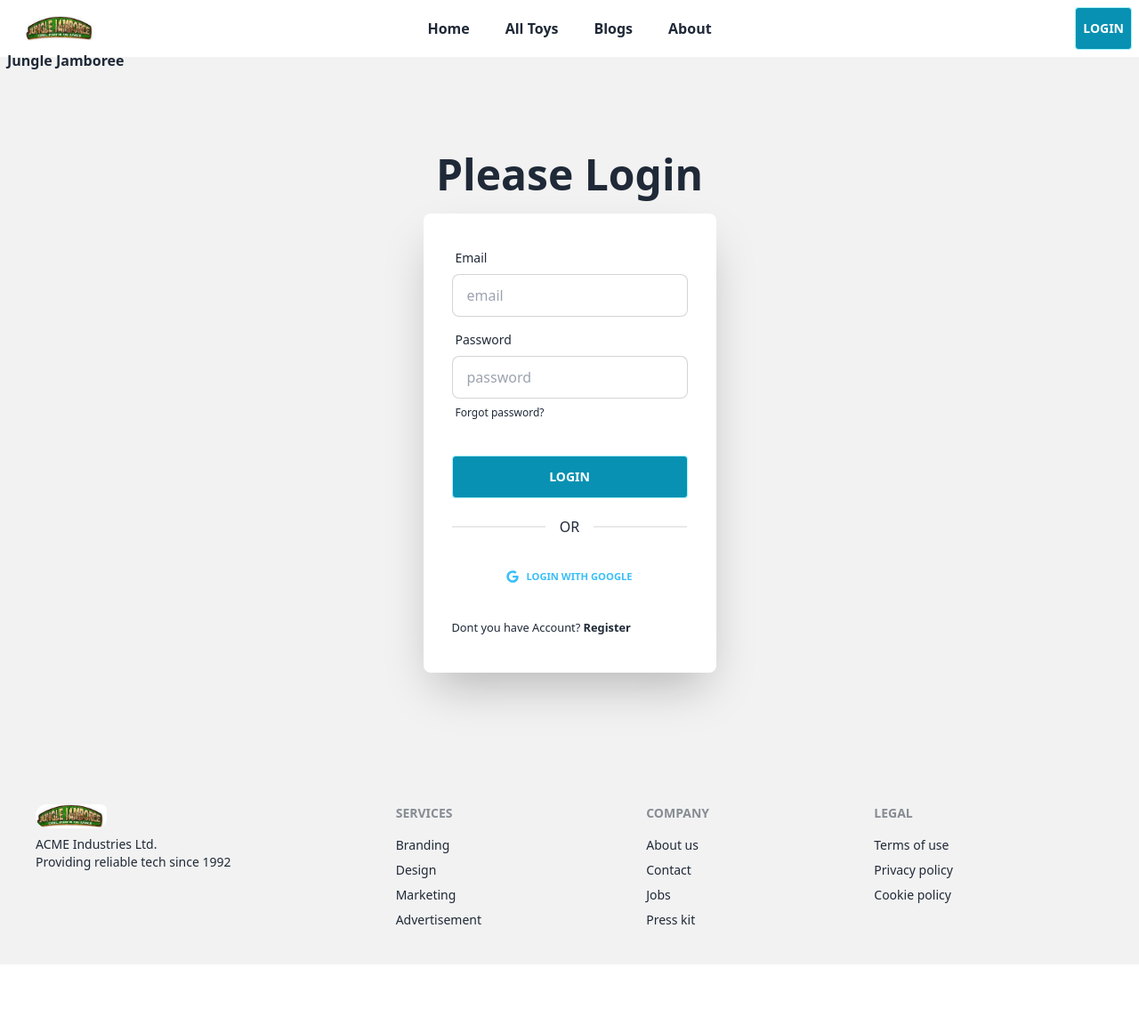
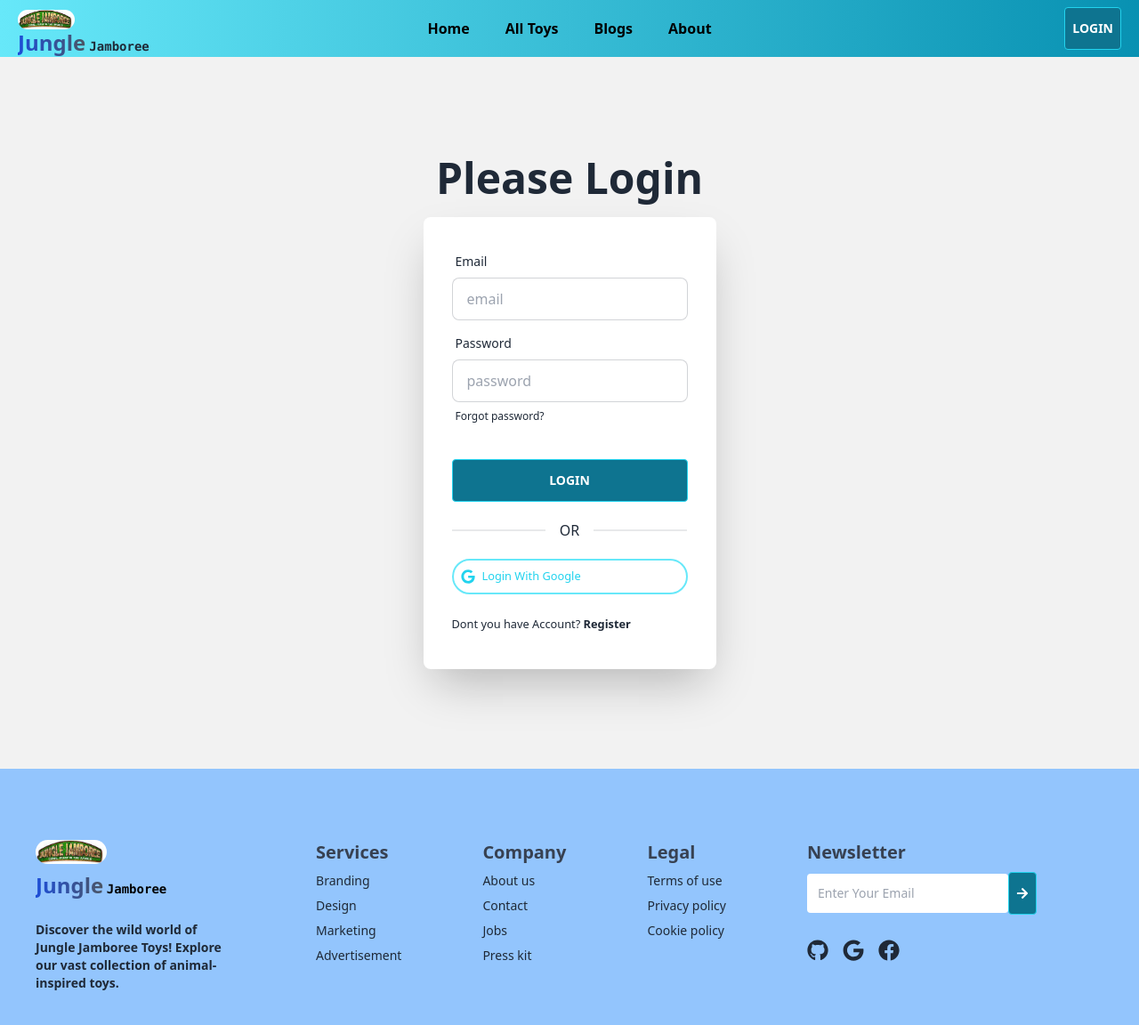
Before and after one commit to yeasinbhuiyan/Jungle-Jamboree-Client, a React (Vite) app: page /login in a window 1280 px wide. Shown: the top 1152 px of the page at 89% size. Before the commit the page ends 1084 px from the top, so only its background shows below. Built offline with nearby package versions, Linux system fonts and the light colour scheme; no server answers.

Commit message:
about section modified

```diff
--- a/public/toys.json
+++ b/public/toys.json
@@ -93,7 +93,7 @@
         "img": "path/to/image1.jpg",
         "toy_name": "Dolphin",
         "seller_name": "Merin Samshu",
-        "seller_email": "ocean.toys@example.com",
+        "seller_email": "Merin Samshu@gmail.com",
         "price": 19.99,
         "ratings": 4.5,
         "subcategory": "Ocean Explorers",
--- a/src/Pages/Home/About/AboutUs.jsx
+++ b/src/Pages/Home/About/AboutUs.jsx
@@ -13,15 +13,15 @@ const AboutUs = () => {
 
 
         return (
-            <div className='grid grid-cols-1 md:grid-cols-2 p-10 md:p-1  gap-10 py-10 items-center mx-auto bg-base-200'>
-                <div className='mx-auto'>
+            <div className='grid grid-cols-1 md:grid-cols-2 p-10 md:p-1   gap-10 py-10 items-center mx-auto bg-base-200'>
+                <div className='mx-auto py-10'>
                     <div className='relative '>
                         <img className='h-full try2 w-96 rounded' src={img} alt="" />
                         <img className='absolute try1 md:top-40 top-28 left-20  md:left-40 bottom-0  w-20 rounded border-4 border-gray-200' src={img3} alt="" />
                     </div>
                 </div>
-                <div className='space-y-6 mx-auto'>
-                    <h1 className='text-3xl font-light'>About Us</h1>
+                <div className='space-y-6 mx-auto py-10'>
+                    <h1 className='text-3xl border-l-indigo-400 border-l-8 p-5 rounded-full font-light'>Learn About Us</h1>
                     <div className='space-y-3'>
                         <h1 className='font-semibold  text-3xl'>Join Our Animal Toys Adventure</h1>
                         <p className='font-medium text-sm'>Step into a world of imagination, exploration, and endless fun with Jungle Jamboree. Browse our extensive collection of animal toys and discover a world where creativity knows no bounds. We invite you to join our community of animal lovers and embark on an exciting adventure that will inspire joy, learning, and unforgettable memories.</p>
@@ -31,7 +31,7 @@ const AboutUs = () => {
                         <p className='font-medium text-sm'>Jungle Jamboree we believe in the power of giving back. We are committed to making a positive impact on both our local and global communities. Through partnerships with reputable animal welfare organizations and conservation initiatives, we actively support efforts to protect and preserve the diverse wildlife that inspires our toys. Additionally, we strive to adopt eco-friendly practices in our operations, using sustainable packaging materials and reducing our environmental footprint. When you choose [Website Name], you not only bring joy to your loved</p>
                     </div>
                     <div>
-                        <Link to='/about'> <button className='flex items-center border-2 border-transparent btn btn-outline btn-info border-cyan-300 rounded-full'>Read more <FaArrowRight className='ml-2'></FaArrowRight></button></Link>
+                        <Link to='/about'> <button className='flex items-center border-2 p-2 hover:bg-cyan-400 text-cyan-400 hover:text-gray-700 border-cyan-300 rounded-full'>Read more <FaArrowRight className='ml-2'></FaArrowRight></button></Link>
                     </div>
                 </div>
 
--- a/src/Pages/Home/Banner/Banner.css
+++ b/src/Pages/Home/Banner/Banner.css
@@ -31,3 +31,12 @@
     background-size: cover;
 
 }
+.banner-footer {
+    background-image: url(' https://i.ibb.co/TL2Ph7h/fluffy-toy-texture-close-up.jpg ');
+    height: 100vh;
+
+    background-repeat: no-repeat;
+
+    background-size: cover;
+
+}
--- a/src/Shared/Footer/Footer.jsx
+++ b/src/Shared/Footer/Footer.jsx
@@ -3,6 +3,7 @@
 // import {  FaDiscord, FaInstagram, FaTwitter } from 'react-icons/fa';
 import logo from '/logo.jpeg'
 import './Footer.css'
+import { FaArrowRight, FaFacebook, FaGithub, FaGoogle, FaGooglePlusG } from 'react-icons/fa';
 
 
 const Footer = () => {
@@ -96,31 +97,45 @@ const Footer = () => {
 
             </div>
         </section> */}
-                <footer className="footer p-10 bg-base-200  text-base-content">
+                <footer className="footer   p-10 py-20 bg-blue-300">
                     <div>
 
-                        <img className="w-20 logo rounded-full" src={logo} alt="" />
-                        <p>ACME Industries Ltd.<br />Providing reliable tech since 1992</p>
+                        <img className="w-20 rounded-full" src={logo} alt="" />
+                        <h1 className="font-bold text-black  mb-4  top-8 "><span className="text-2xl text-gradient">Jungle</span> <small className="font-mono text-sm">Jamboree</small></h1>
+                        <p className='text-sm font-lg font-semibold w-56'>Discover the wild world of Jungle Jamboree Toys! Explore our vast collection of animal-inspired toys.</p>
                     </div>
                     <div>
-                        <span className="footer-title">Services</span>
+                        <span className="text-gray-700 font-bold text-xl">Services</span>
                         <a className="link link-hover">Branding</a>
                         <a className="link link-hover">Design</a>
                         <a className="link link-hover">Marketing</a>
                         <a className="link link-hover">Advertisement</a>
                     </div>
                     <div>
-                        <span className="footer-title">Company</span>
+                        <span className="text-gray-700 font-bold text-xl">Company</span>
                         <a className="link link-hover">About us</a>
                         <a className="link link-hover">Contact</a>
                         <a className="link link-hover">Jobs</a>
                         <a className="link link-hover">Press kit</a>
                     </div>
                     <div>
-                        <span className="footer-title">Legal</span>
+                        <span className="text-gray-700 font-bold text-xl">Legal</span>
                         <a className="link link-hover">Terms of use</a>
                         <a className="link link-hover">Privacy policy</a>
                         <a className="link link-hover">Cookie policy</a>
+                    </div>
+                    <div>
+                        <span className="text-gray-700 font-bold text-xl">Newsletter</span>
+                     <div className='flex items-center'>
+                     <input className='p-3 rounded' type="email" name="email" placeholder='Enter Your Email' id="" />
+                       <button className='p-4 btn-success rounded-full'><FaArrowRight></FaArrowRight></button>
+                     </div>
+                       {/* <hr  className='text-gray'/> */}
+                       <div className='gap-4 flex text-2xl mt-5'>
+                        <FaGithub></FaGithub>
+                        <FaGoogle></FaGoogle>
+                        <FaFacebook></FaFacebook>
+                       </div>
                     </div>
                 </footer>
 
--- a/src/Shared/LoginAndRegister/Login.jsx
+++ b/src/Shared/LoginAndRegister/Login.jsx
@@ -152,7 +152,7 @@ const Login = () => {
                         <div className=' mb-3 '>
                             <div>
 
-                                <button onClick={handleGoogleLogin} className="w-full border-2 border-cyan-300 border-transparent btn btn-outline btn-info rounded-full"> <FaGoogle className='mr-2'></FaGoogle> <small>Login With Google</small></button>
+                                <button onClick={handleGoogleLogin} className="w-full p-2 items-center border-2 flex hover:bg-cyan-400 text-cyan-400 hover:text-gray-700 border-cyan-300 rounded-full"> <FaGoogle className='mr-2'></FaGoogle> <small>Login With Google</small></button>
                             </div>
                             {/* <div>
                                 <button onClick={handleGithubLogin} className="btn btn-outline"><FaGithub></FaGithub> <small>Login With Github</small></button>
--- a/src/Shared/NavigationBar/NavigationBar.jsx
+++ b/src/Shared/NavigationBar/NavigationBar.jsx
@@ -1,4 +1,4 @@
-import { Link } from "react-router-dom";
+import { Link, NavLink } from "react-router-dom";
 import logo from '/logo.jpeg';
 import { useContext } from "react";
 import { AuthContext } from "../../AuthProviders/AuthProvider";
@@ -11,20 +11,20 @@ const NavigationBar = () => {
         logOut()
     }
     const navigationLink = <>
-        <li><Link to='/'>Home</Link></li>
+        <li><NavLink className={({isActive})=>isActive? 'text-gradient' : 'text-black'} to='/'>Home</NavLink></li>
 
-        <li><Link to='/allToys'>All Toys</Link></li>
+        <li><NavLink className={({isActive})=>isActive? 'text-gradient' : 'text-black'} to='/allToys'>All Toys</NavLink></li>
 
         {
             user && <>
 
-                <li><Link to='/myToys'>My Toys</Link></li>
-                <li><Link to='/addToys'>Add a Toys</Link></li>
+                <li><NavLink className={({isActive})=>isActive? 'text-gradient' : 'text-black'} to='/myToys'>My Toys</NavLink></li>
+                <li><NavLink className={({isActive})=>isActive? 'text-gradient' : 'text-black'} to='/addToys'>Add a Toys</NavLink></li>
             </>
         }
 
-        <li><Link to='/blogs'>Blogs</Link></li>
-        <li><Link to='/about'>About</Link></li>
+        <li><NavLink className={({isActive})=>isActive? 'text-gradient' : 'text-black'} to='/blogs'>Blogs</NavLink></li>
+        <li><NavLink className={({isActive})=>isActive? 'text-gradient' : 'text-black'} to='/about'>About</NavLink></li>
 
 
 
@@ -34,8 +34,8 @@ const NavigationBar = () => {
 
 
     return (
-        <div className="navbar bg-base-100">
-            <div className="navbar-start">
+        <div className="navbar bg-gradient-to-r md:px-5 from-cyan-300 to-cyan-600 ">
+            <div className="navbar-start ">
                 <div className="dropdown">
                     <label tabIndex={0} className="btn btn-ghost lg:hidden">
                         <svg xmlns="http://www.w3.org/2000/svg" className="h-5 w-5" fill="none" viewBox="0 0 24 24" stroke="currentColor"><path strokeLinecap="round" strokeLinejoin="round" strokeWidth="2" d="M4 6h16M4 12h8m-8 6h16" /></svg>
@@ -47,8 +47,8 @@ const NavigationBar = () => {
                 </div>
 
                 <div className="flex flex-col ">
-                    <img className="w-20 ml-5" src={logo} alt="" />
-                    <h1 className="font-bold absolute top-14">Jungle Jamboree</h1>
+                    <img className="w-16 mb-5 rounded-r-full  rounded-full" src={logo} alt="" />
+                    <h1 className="font-bold absolute mb-4  top-8 "><span className="text-2xl text-gradient">Jungle</span> <small className="font-mono text-sm">Jamboree</small></h1>
                 </div>
             </div>
             <div className="navbar-center hidden lg:flex">
@@ -57,8 +57,8 @@ const NavigationBar = () => {
                 </ul>
             </div>
             <div className="navbar-end gap-3">
-                {user ? <button className="btn-success btn px-1" onClick={handleLogout}>Logout</button> :
-                    <Link to='/login' className="btn-success btn px-1"> Login </Link>
+                {user ? <button className="btn-success  btn px-1" onClick={handleLogout}>Logout</button> :
+                    <Link to='/login' className="btn-success  btn px-1"> Login </Link>
                 }
 
 
--- a/src/index.css
+++ b/src/index.css
@@ -5,5 +5,11 @@
 
 
 .btn-success{
-  @apply bg-cyan-600 px-2 text-white rounded border hover:border-cyan-200 border-cyan-200 hover:bg-cyan-700
+  @apply bg-cyan-700 px-2 text-white rounded border hover:border-cyan-200 border-cyan-400 hover:bg-cyan-900
 }
+
+
+
+.text-gradient{
+  @apply  text-transparent bg-clip-text bg-gradient-to-r from-blue-700 font-bold to-gray-600
+}
```
Also changed, not shown: src/Pages/AlllToys/AllToys.jsx (+0 -7 lines), public/logo1.jpg (added).
